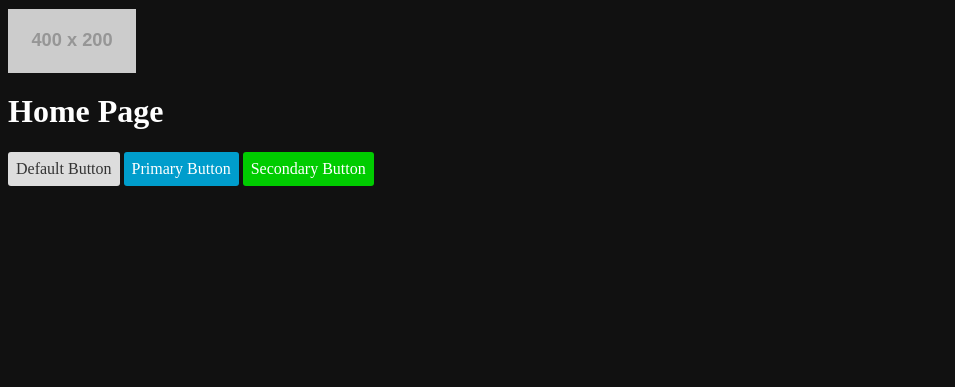
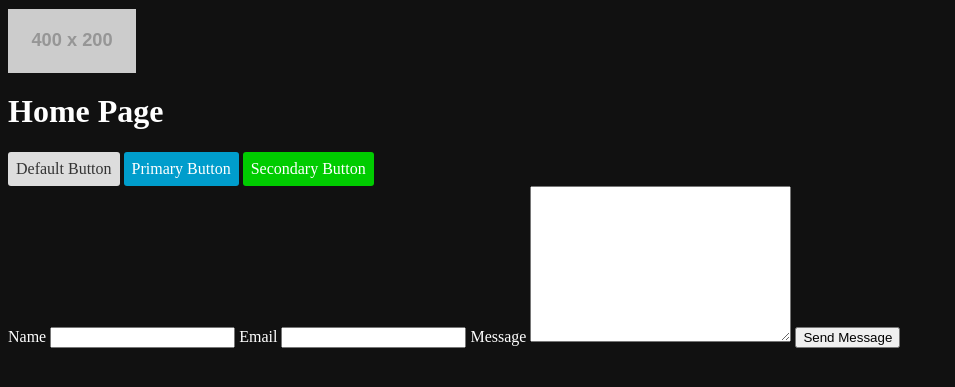
Before and after one commit to jastew/jekyll-sass, a Jekyll site: the page built from index.html, in a window 1280 px wide. Shown: the top 387 px of the page, without its empty margins (0-955 px from the left). Built offline with Jekyll 4.4.1, drawn with Linux system fonts in a browser that asks for light colours.

Commit message:
Updated 'index.html' via CloudCannon

```diff
--- a/index.html
+++ b/index.html
@@ -5,3 +5,20 @@ layout: default
 <a href="#" class="btn">Default Button</a>
 <a href="#" class="btn btn--primary">Primary Button</a>
 <a href="#" class="btn btn--secondary">Secondary Button</a>
+
+<form action="/thanks.html">
+    <label for="name">Name</label>
+    <input type="text" id="name" name="name">
+
+    <label for="email">Email</label>
+    <input type="email" id="email" name="email">
+
+    <label for="message">Message</label>
+    <textarea name="message" id="message" cols="30" rows="10"></textarea>
+
+    <input type="hidden" name="_to" value="jayoe08@gmail.com">
+
+    <input type="text" name="_gotcha" style="display: none;">
+
+    <input type="submit" value="Send Message">
+</form>
```
